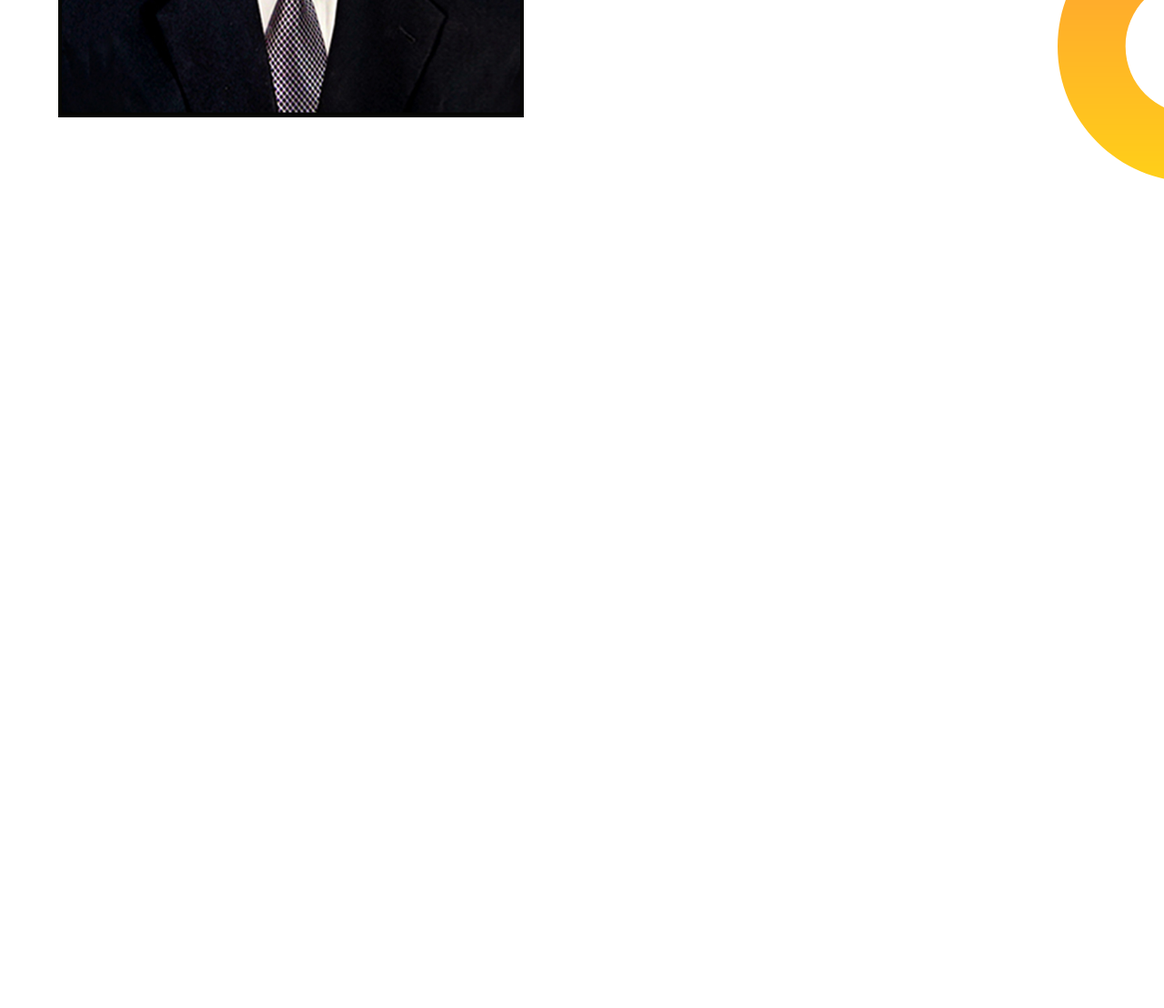
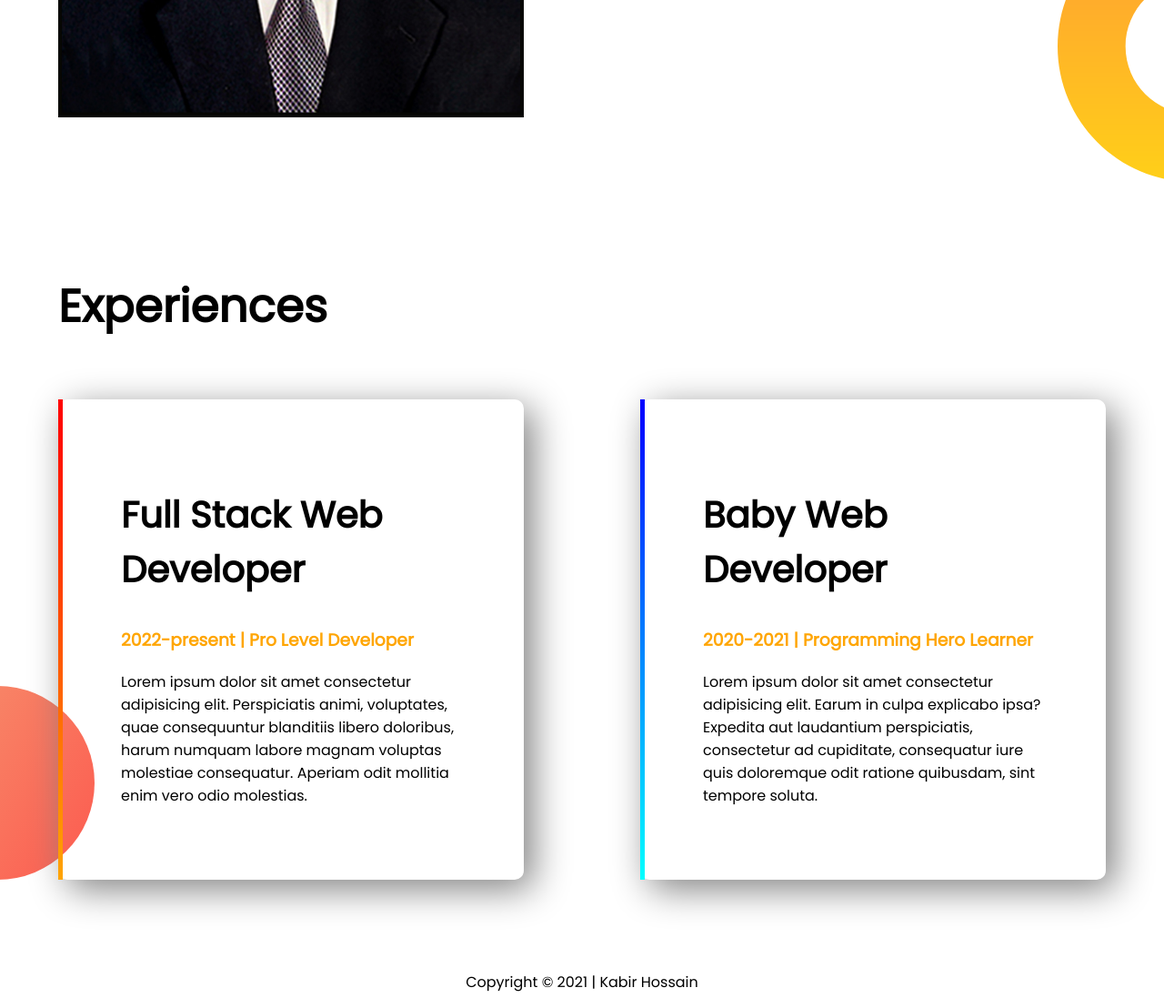
Before and after one commit to Kabir8809/Developer-portfolio, a plain HTML site: page index.html in a window 1280 px wide. Shown: the part 1327-2435 px from the top of the page at 91% size. Before the commit the page ends 1627 px from the top, so only its background shows below. Drawn offline with Linux system fonts and the light colour scheme.

Commit message:
complete-portfolio-website

```diff
--- a/index.html
+++ b/index.html
@@ -13,7 +13,7 @@
 
 </head>
 <body>
-    <section class="top-banner">
+    <section class="top-banner flexible-container">
         <div class="half-width">
             <h1>Welcome To </h1>
             <h1><span class="orange-color">Kabir Hossain's</span> world!</h1>
@@ -25,7 +25,7 @@
             <img src="/images/Kabir-pocture-bg.png" alt="">
         </div>
     </section>
-    <section class="dream-big">
+    <section class="dream-big flexible-container">
         <div class="half-width img">
             <img src="/images/kabir5.jpg" alt="">
         </div>
@@ -36,5 +36,23 @@
             <a class="link-button" target="blank" href="https://www.facebook.com/profile.php?id=100051931939245">DOWNLOAD-RESUME</a>
         </div>
     </section>
+    <section class="Exprience-area">
+        <h1 class="exp">Experiences</h1>
+        <div class="flexible-container">
+            <div id="Full-stack-developer" class="exprience-item ">
+                <h2>Full Stack Web Developer</h2>
+                <h3 class="orange-color">2022-present | Pro Level Developer</h3>
+                <p>Lorem ipsum dolor sit amet consectetur adipisicing elit. Perspiciatis animi, voluptates, quae consequuntur blanditiis libero doloribus, harum numquam labore magnam voluptas molestiae consequatur. Aperiam odit mollitia enim vero odio molestias.</p>
+            </div>
+            <div id="Baby-Web-Developer" class="exprience-item">
+                <h2>Baby Web Developer</h2>
+                <h3 class="orange-color">2020-2021 | Programming Hero Learner</h3>
+                <p>Lorem ipsum dolor sit amet consectetur adipisicing elit. Earum in culpa explicabo ipsa? Expedita aut laudantium perspiciatis, consectetur ad cupiditate, consequatur iure quis doloremque odit ratione quibusdam, sint tempore soluta.</p>
+            </div>
+        </div>
+    </section>
+    <footer>
+        <p>Copyright © 2021 | Kabir Hossain</p>
+    </footer>
  </body>
 </html>
--- a/style.css
+++ b/style.css
@@ -5,10 +5,13 @@ body{
 h1{
     font-size: 50px;
 }
+h2{
+    font-size: 40px;
+}
 .orange-color{
     color: orange;
 }
-section{
+.flexible-container{
     display: flex;
     margin-bottom: 100px;
 }
@@ -36,3 +39,37 @@ section{
     background-repeat: no-repeat;
     background-position: right bottom;
 }
+.exp{
+    margin: 5%;
+}
+.exprience-item{
+    box-shadow: 10px 10px 40px gray;
+    width: 40%;
+    margin-left: 5%;
+    margin-right: 5%;
+    padding: 5%;
+    border-radius: 10px;
+}
+.Exprience-area{
+    background-image: url(/images/exp-bg.png);
+    background-repeat: no-repeat;
+    background-position: bottom left;
+}
+#Full-stack-developer{
+    border-left:5px solid;
+    border-image: linear-gradient(red,orange);
+    border-image-slice: 1;
+
+
+
+}
+#Baby-Web-Developer{
+    border-left:5px solid;
+    border-image: linear-gradient(blue, cyan);
+    border-image-slice: 1;
+
+}
+footer p{
+    text-align: center;
+
+}
```
Also changed, not shown: images/jhankar.png (deleted), images/jhankar2.png (deleted), images/my-bg.png (deleted), images/my-bg2.png (deleted), showOff/IMG_20210721_112848-removebg-preview.png (deleted), showOff/IMG_20210721_112848.jpg (deleted), 4 other files.
